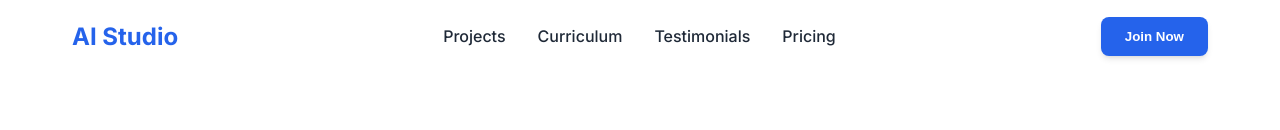
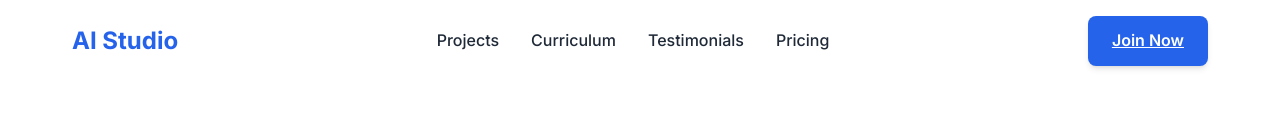
Before and after one commit to qed/dreamerstudio, a plain HTML site: page index.html in a window 1280 px wide. Shown: the top 130 px of the page. Drawn offline with Linux system fonts and the light colour scheme.

Commit message:
Add files via upload

```diff
--- a/index.html
+++ b/index.html
@@ -18,7 +18,7 @@
                 <a href="#testimonials" class="nav-link">Testimonials</a>
                 <a href="#pricing" class="nav-link">Pricing</a>
             </div>
-            <button class="cta-button">Join Now</button>
+            <a href="https://ai-studio.circle.so/checkout/ai-studio-membership" class="cta-button">Join Now</a>
         </nav>
     </header>
 
```
